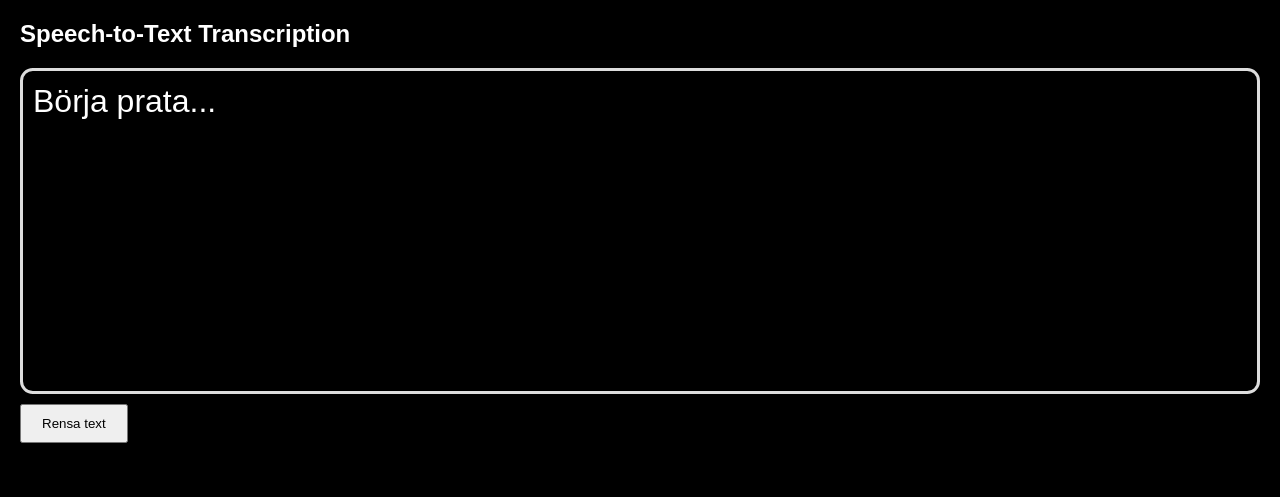
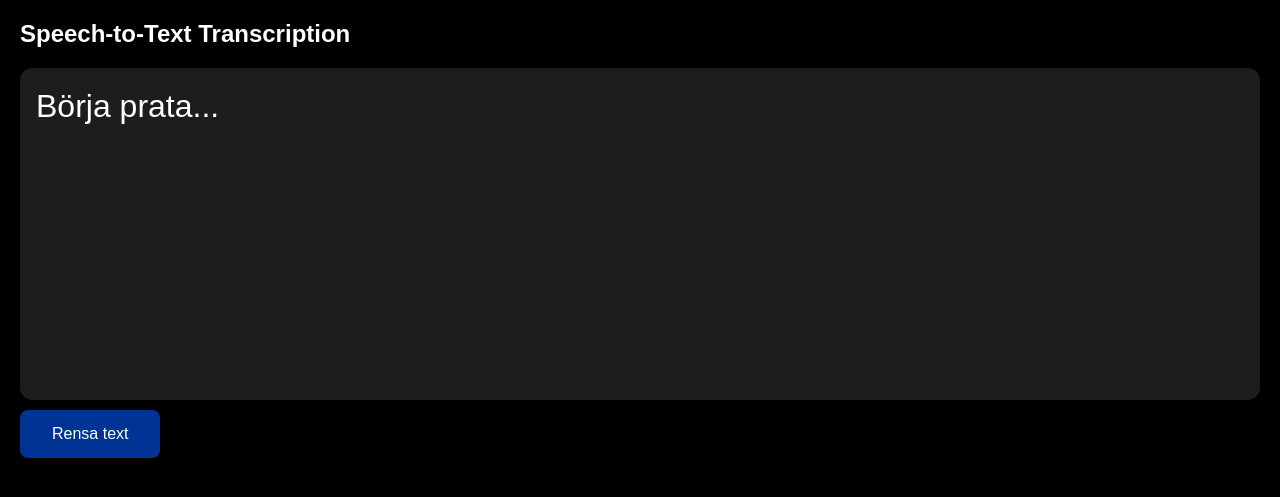
Before and after one commit to Danster2020/speech_to_text, a Flask app: page / in a window 1280 px wide. Shown: the top 497 px of the page. Run offline with Flask 3, Linux system fonts and the light colour scheme; some libraries are stand-ins or nearby versions.

Commit message:
style change

```diff
--- a/static/css/style.css
+++ b/static/css/style.css
@@ -6,12 +6,13 @@ body {
 }
 
 #transcription {
-    border: 0.2rem solid #ddd;
-    padding: 10px;
+    /* border: 0.2rem solid #ddd; */
+    background-color: rgb(29, 29, 29);
+    padding: 1rem;
     height: 300px;
     overflow-y: auto;
     font-size: xx-large;
-    line-height: 2.5rem;
+    line-height: 2.8rem;
     border-radius: 0.8rem;
 }
 
@@ -22,8 +23,26 @@ button {
 
 .new-line {
     color: white;
+    font-size: larger;
 }
 
 .old-line {
-    color: gray;
+    color: rgb(137, 137, 137);
 }
+
+footer {
+    flex: auto;
+    align-items: center;
+}
+
+button {
+    background-color: rgb(0, 52, 148);
+    border: none;
+    color: white;
+    padding: 15px 32px;
+    text-align: center;
+    text-decoration: none;
+    display: inline-block;
+    font-size: 16px;
+    border-radius: 0.5rem;
+}
--- a/templates/index.html
+++ b/templates/index.html
@@ -14,7 +14,9 @@
     <div id="partial-transcription" class="transcription-partial"></div> <!-- New div for partial transcription -->
     <div id="transcription">Börja prata...</div> <!-- Final transcription results -->
 
-    <button onclick="clearText()">Rensa text</button>
+    <footer>
+        <button onclick="clearText()">Rensa text</button>
+    </footer>
 
     <script src="https://cdnjs.cloudflare.com/ajax/libs/socket.io/4.0.1/socket.io.min.js"></script>
     <script src="{{ url_for('static', filename='js/app.js') }}"></script>
```
